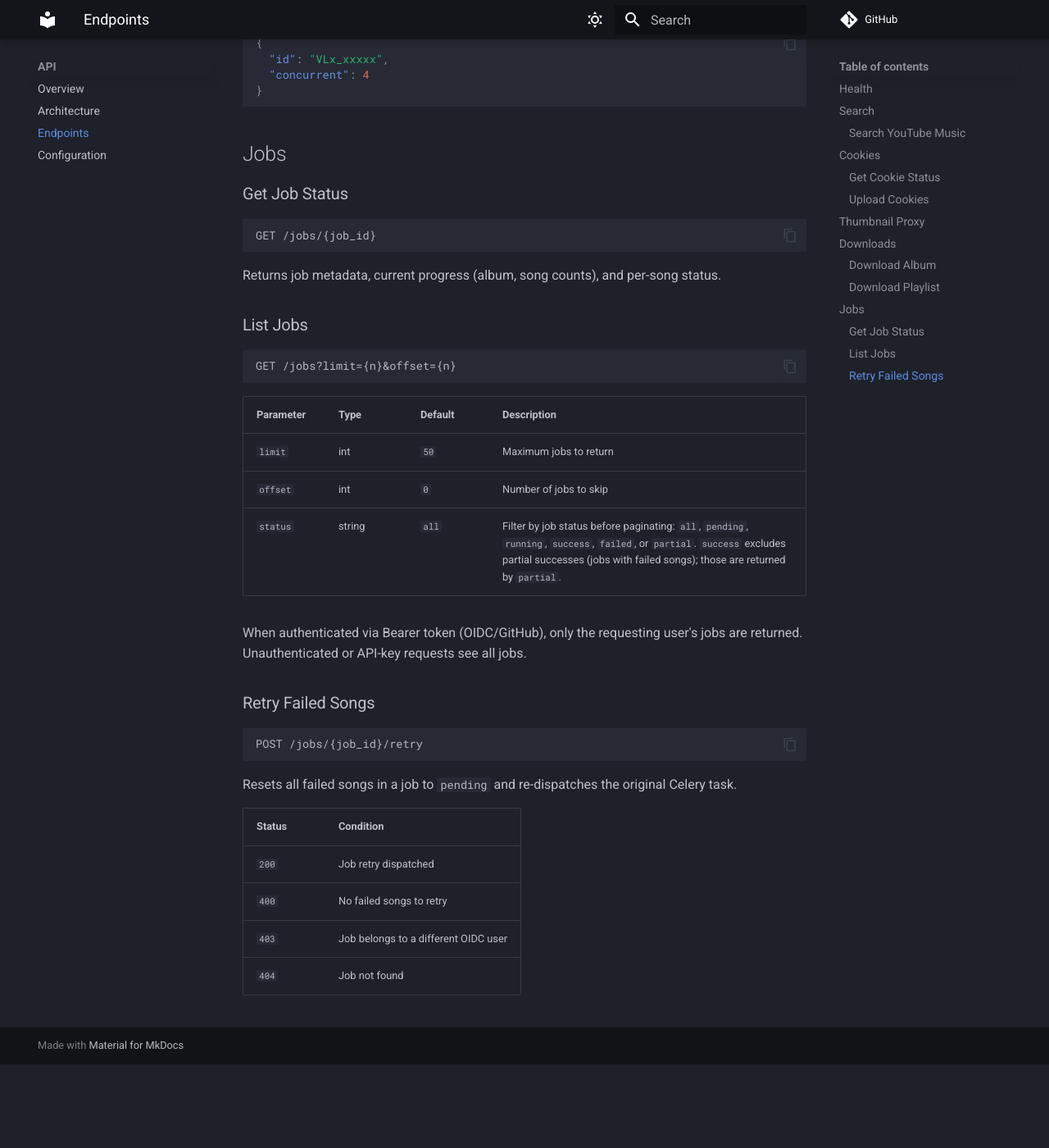
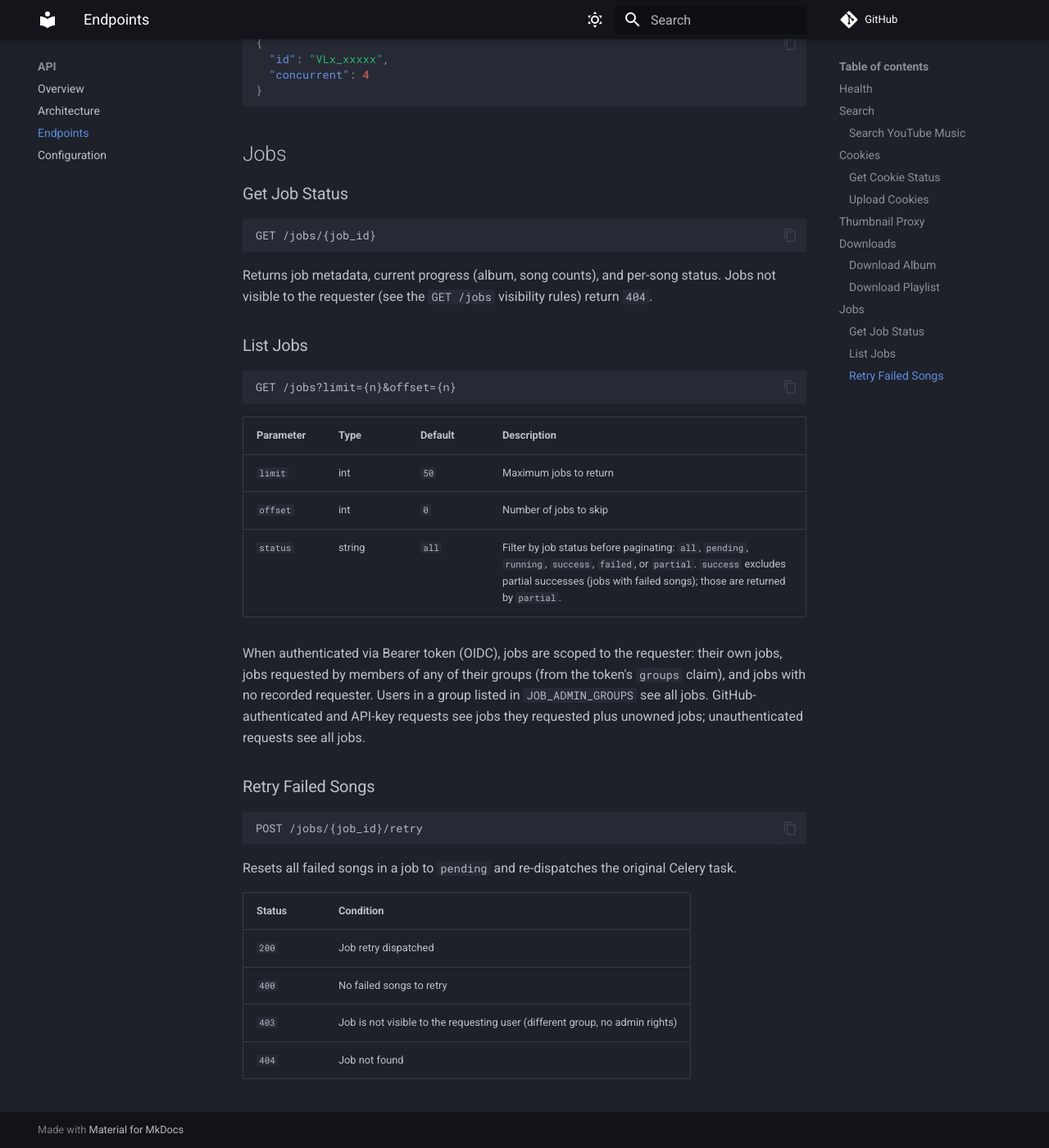
Before and after one commit to Tomifarmer/zimmporter-stack-doc, an MkDocs documentation site: the page built from docs/api/endpoints.md, in a window 1280 px wide and 1400 px high, scrolled down 3645 px. Shown: the whole window at 82% size. Built offline with MkDocs 1.6.1 and Material for MkDocs 9.7.7, drawn with Linux system fonts in a browser that asks for light colours; comment, search, counter and statistics services are not loaded; before the commit the page ends 4943 px from its top, so only the background shows below that.

Commit message:
Document group-scoped job visibility and JOB_ADMIN_GROUPS

````diff
--- a/docs/api/endpoints.md
+++ b/docs/api/endpoints.md
@@ -128,7 +128,7 @@ Request body:
 GET /jobs/{job_id}
 ```
 
-Returns job metadata, current progress (album, song counts), and per-song status.
+Returns job metadata, current progress (album, song counts), and per-song status. Jobs not visible to the requester (see the `GET /jobs` visibility rules) return `404`.
 
 ### List Jobs
 
@@ -142,7 +142,7 @@ GET /jobs?limit={n}&offset={n}
 | `offset` | int | `0` | Number of jobs to skip |
 | `status` | string | `all` | Filter by job status before paginating: `all`, `pending`, `running`, `success`, `failed`, or `partial`. `success` excludes partial successes (jobs with failed songs); those are returned by `partial`. |
 
-When authenticated via Bearer token (OIDC/GitHub), only the requesting user's jobs are returned. Unauthenticated or API-key requests see all jobs.
+When authenticated via Bearer token (OIDC), jobs are scoped to the requester: their own jobs, jobs requested by members of any of their groups (from the token's `groups` claim), and jobs with no recorded requester. Users in a group listed in `JOB_ADMIN_GROUPS` see all jobs. GitHub-authenticated and API-key requests see jobs they requested plus unowned jobs; unauthenticated requests see all jobs.
 
 ### Retry Failed Songs
 
@@ -156,5 +156,5 @@ Resets all failed songs in a job to `pending` and re-dispatches the original Cel
 |---|---|
 | `200` | Job retry dispatched |
 | `400` | No failed songs to retry |
-| `403` | Job belongs to a different OIDC user |
+| `403` | Job is not visible to the requesting user (different group, no admin rights) |
 | `404` | Job not found |
````
Also changed, not shown: docs/api/configuration.md (+3 -0 lines), docs/helm/configuration.md (+1 -0 lines).
